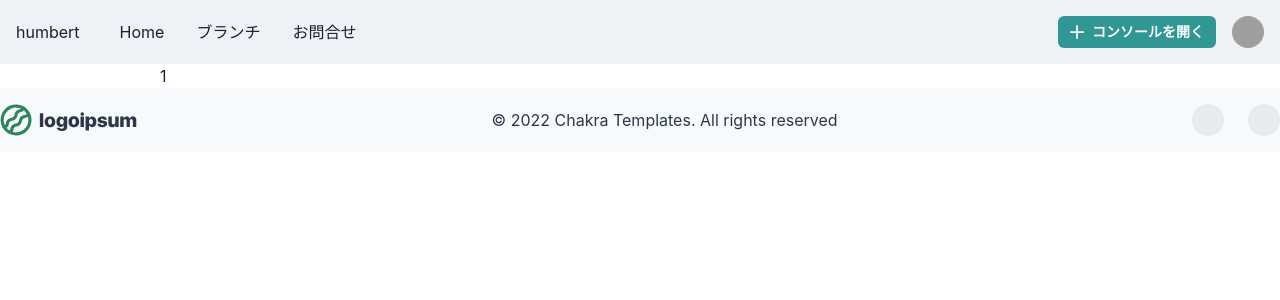
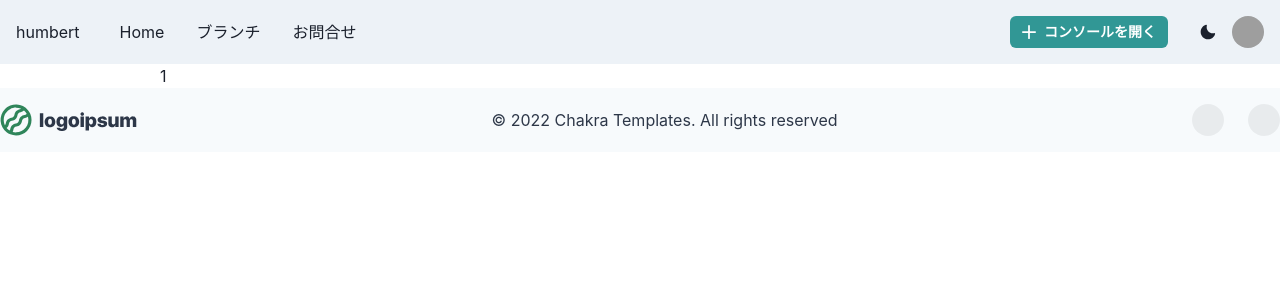
Before and after one commit to 1129-tame/humbert, a Next.js app in the folder front/: page /branches/1 in a window 1280 px wide. Shown: the top 300 px of the page. Built offline with nearby package versions, Linux system fonts and the light colour scheme; grey boxes are pictures that could not be loaded.

Commit message:
ダークモード対応

```diff
--- a/front/src/parts/header.tsx
+++ b/front/src/parts/header.tsx
@@ -15,8 +15,15 @@ import {
   useDisclosure,
   useColorModeValue,
   Stack,
+  useColorMode,
 } from '@chakra-ui/react'
-import { HamburgerIcon, CloseIcon, AddIcon } from '@chakra-ui/icons'
+import {
+  HamburgerIcon,
+  CloseIcon,
+  AddIcon,
+  MoonIcon,
+  SunIcon,
+} from '@chakra-ui/icons'
 
 const Links = ['Home', 'ブランチ', 'お問合せ']
 
@@ -36,6 +43,7 @@ const NavLink = ({ children }: { children: ReactNode }) => (
 )
 
 export default function Header() {
+  const { colorMode, toggleColorMode } = useColorMode()
   const { isOpen, onOpen, onClose } = useDisclosure()
 
   return (
@@ -70,6 +78,9 @@ export default function Header() {
               leftIcon={<AddIcon />}
             >
               コンソールを開く
+            </Button>
+            <Button onClick={toggleColorMode}>
+              {colorMode === 'light' ? <MoonIcon /> : <SunIcon />}
             </Button>
             <Menu>
               <MenuButton
```
